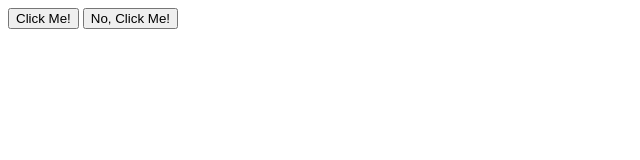
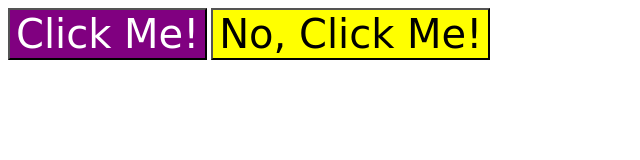
Before and after one commit to andgamespace/Practice, a plain HTML site: page grouping_selectors/index.html in a window 1280 px wide. Shown: the whole page, without its empty margins (0-640 px from the left). Drawn offline with Linux system fonts and the light colour scheme.

Commit message:
Fix: resolved typo

```diff
--- a/grouping_selectors/index.html
+++ b/grouping_selectors/index.html
@@ -5,10 +5,10 @@
     <meta http-equiv="X-UA-Compatible" content="IE=edge">
     <meta name="viewport" content="width=device-width, initial-scale=1.0">
     <title>Grouping Selectors</title>
-    <link rel="stylesheet" href="style.css">
+    <link rel="stylesheet" href="styles.css">
   </head>
   <body>
-    <button class="inverted">Click Me!</button>
-    <button class="fancy">No, Click Me!</button>
+    <button class = "inverted">Click Me!</button>
+    <button class = "fancy">No, Click Me!</button>
   </body>
 </html>
--- a/grouping_selectors/styles.css
+++ b/grouping_selectors/styles.css
@@ -1,14 +1,13 @@
-.inverted,
-.fancy {
-    font-family: Helvetica, "Times New Roman", sans-serif;
-    font-size: 28px;
+.inverted,.fancy {
+  font-family: Cursive, "Times New Roman", sans-serif;
+  font-size: 40px;
 }
 
 .inverted {
-    background-color:gray;
-    color:yellow;
+  background-color: purple;
+  color: white;
 }
 
-.fancy{
-    background-color: yellow;
+.fancy {
+  background-color: yellow;
 }
```
